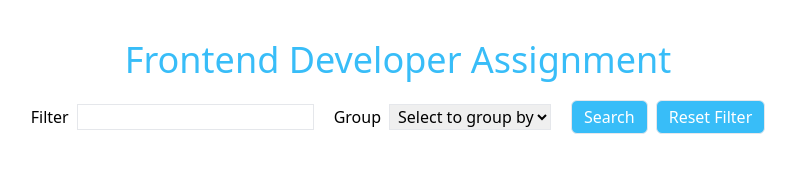
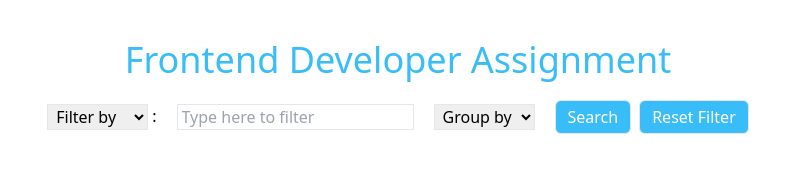
Before and after one commit to hmzshin/countries, a React (Vite) app: page / in a window 1280 px wide. Shown: the top 173 px of the page, without its empty margins (242-1038 px from the left). Built offline with nearby package versions, Linux system fonts and the light colour scheme; no server answers.

Commit message:
store filter parameters as query parameter in the url and create fetch queries when the url changes

```diff
--- a/src/components/Header.tsx
+++ b/src/components/Header.tsx
@@ -1,13 +1,31 @@
-import { ChangeEvent, FormEvent, useState } from "react";
+import {
+  ChangeEvent,
+  FormEvent,
+  useContext,
+  useEffect,
+  useMemo,
+  useState,
+} from "react";
 import { useSearchParams } from "react-router-dom";
+import useFetch from "../hooks/useFetch";
+import { CountriesContextObject } from "../context/countriesContext";
 type FormData = {
   filter: string;
   group: string;
+  filterBy: string;
 };
 
 const Header = () => {
-  const [formData, setFormData] = useState<FormData>({ filter: "", group: "" });
+  const [formData, setFormData] = useState<FormData>({
+    filterBy: "default",
+    filter: "",
+    group: "default",
+  });
   const [searchParams, setSearchParams] = useSearchParams();
+  const memoizedSearchParams = useMemo(() => searchParams, [searchParams]);
+  const [fetchCountries] = useFetch();
+
+  const { dispatchCountries, countries } = useContext(CountriesContextObject);
 
   function inputChangeHandler(
     event: ChangeEvent<HTMLInputElement | HTMLSelectElement>
@@ -18,27 +36,117 @@ const Header = () => {
 
   function submitHandler(e: FormEvent): void {
     e.preventDefault();
-    if (formData.filter === "" && formData.group === "") {
+    if (
+      formData.filter === "" &&
+      formData.group === "default" &&
+      formData.filterBy === "default"
+    ) {
       window.alert("Please enter the word you want to search.");
-    } else if (formData.filter === "") {
+    } else if (
+      formData.filter === "" &&
+      formData.group !== "default" &&
+      formData.filterBy === "default"
+    ) {
       setSearchParams({ group: formData.group });
-    } else if (formData.group === "") {
-      setSearchParams({ filter: formData.filter });
-    } else {
-      setSearchParams(formData);
+      window.alert(`Results grouped by ${formData.group}`);
+    } else if (
+      formData.group === "default" &&
+      formData.filterBy !== "default"
+    ) {
+      setSearchParams({ filterBy: formData.filterBy, filter: formData.filter });
+    } else if (
+      formData.filter !== "" &&
+      formData.group !== "default" &&
+      formData.filterBy !== "default"
+    ) {
+      setSearchParams({
+        filterBy: formData.filterBy,
+        filter: formData.filter,
+        group: formData.group,
+      });
     }
   }
 
-  function resetFilter() {
+  function resetFilter(): void {
     const filter = searchParams.get("filter");
     const group = searchParams.get("group");
-    if (filter || group) {
+    const filterBy = searchParams.get("filterBy");
+    if (filter || group || filterBy) {
       searchParams.delete("filter");
       searchParams.delete("group");
+      searchParams.delete("filterBy");
       setSearchParams(searchParams);
     }
-    console.log(filter);
+    setFormData({ filter: "", group: "default", filterBy: "default" });
+    dispatchCountries({
+      type: "SET_ACTIVE_COUNTRY",
+      payload: countries.countries[9],
+    });
   }
+
+  function queryMaker(filter: string, filterBy: string, group: string): string {
+    let query = "";
+    if (filter && filterBy && group) {
+      setFormData({ filter, filterBy, group });
+      query = `query Countries {
+        countries(filter: { ${filterBy}: { regex: "${filter}" } }) {
+          name
+          code
+          currencies
+          continent {
+              name
+          }
+          languages {
+            name
+          }
+      }}`;
+    } else if (filter && filterBy) {
+      setFormData({ filter, filterBy, group: "default" });
+      query = `query Countries {
+        countries(filter: { ${filterBy}: { regex: "${filter}" } }) {
+          name
+          code
+          currencies
+          continent {
+              name
+          }
+          languages {
+            name
+          }
+      }}`;
+    } else if (group) {
+      setFormData({ filter: "", filterBy: "default", group });
+    } else {
+      query = `
+        query Countries {
+        countries {
+        name
+        code
+        currencies
+        continent {
+            name
+        }
+        languages {
+          name
+      }
+      }}`;
+    }
+    return query;
+  }
+
+  useEffect(() => {
+    const urlParams: any = {};
+    for (const entry of memoizedSearchParams.entries()) {
+      urlParams[entry[0]] = entry[1];
+    }
+    const filter = urlParams.filter;
+    const group = urlParams.group;
+    const filterBy = urlParams.filterBy;
+    const query = queryMaker(filter, filterBy, group);
+    if (query !== "") {
+      fetchCountries(query);
+    }
+  }, [memoizedSearchParams]);
 
   return (
     <section className="flex flex-col items-center justify-center gap-5 py-10">
@@ -46,34 +154,52 @@ const Header = () => {
         Frontend Developer Assignment
       </h1>
       <div className="flex gap-2">
-        <form className="flex gap-5" onSubmit={(e) => submitHandler(e)}>
-          <label className="flex gap-2 items-center">
-            Filter
+        <form
+          className="flex items-center justify-center gap-5"
+          onSubmit={(e) => submitHandler(e)}
+        >
+          <label className="flex gap-1">
+            <select
+              id="filterBy"
+              name="filterBy"
+              className="border pl-1"
+              onChange={(e) => inputChangeHandler(e)}
+              value={formData.filterBy}
+            >
+              <option value="default" hidden disabled>
+                Filter by
+              </option>
+              <option value="code">Code</option>
+              <option value="continent">Continent</option>
+              <option value="currency">Currency</option>
+              <option value="name">Name</option>
+            </select>
+            <p>:</p>
+          </label>
+
           <input
             id="filter"
             name="filter"
             type="text"
             className="border pl-1"
             onChange={(e) => inputChangeHandler(e)}
+            value={formData.filter}
+            placeholder="Type here to filter"
           />
-          </label>
 
-          <label className="flex gap-2 items-center">
-            Group{" "}
           <select
             id="group"
             name="group"
             className="border pl-1"
             onChange={(e) => inputChangeHandler(e)}
+            value={formData.group}
           >
-              <option selected hidden>
-                Select to group by
+            <option value="default" hidden disabled>
+              Group by
             </option>
-              <option value="language">Language</option>
-              <option value="continent">Continent</option>
-              <option value="currency">Currency</option>
+            <option value="languages">Language</option>
+            <option value="continents">Continent</option>
           </select>
-          </label>
 
           <button type="submit" className="btn">
             Search
```
Lines whose indentation alone changed are shown as unchanged.
